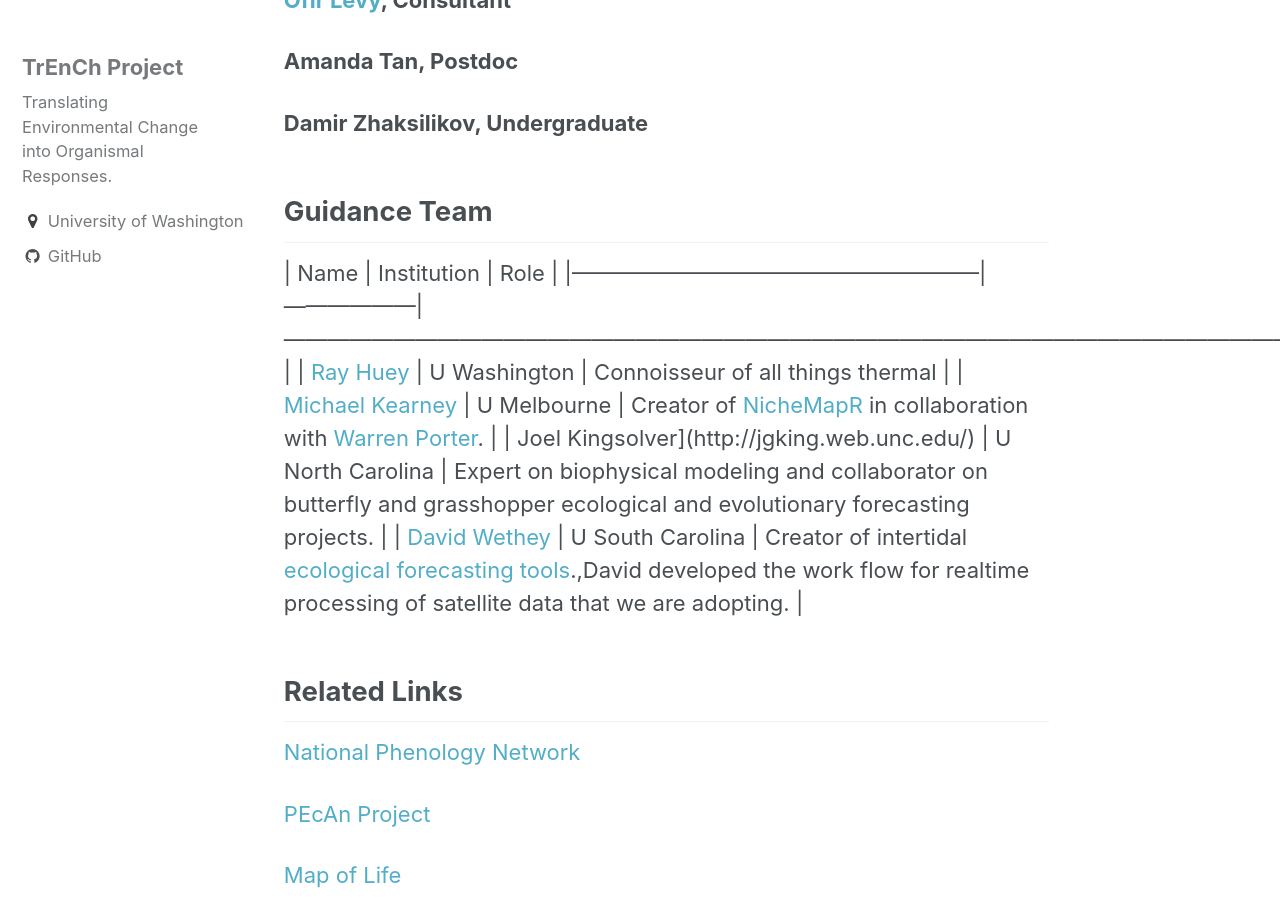
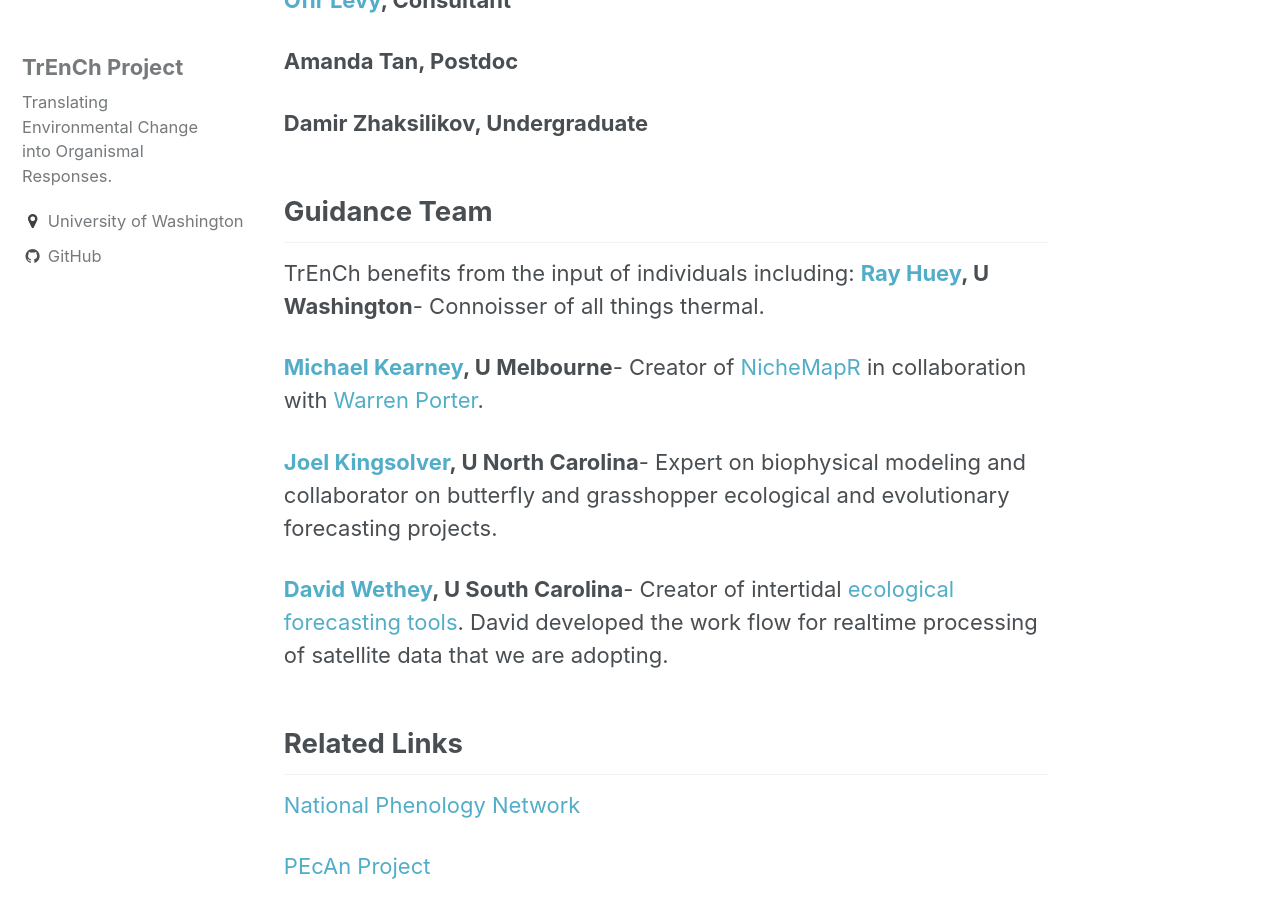
Before and after one commit to trenchproject/trenchproject.github.io, a Jekyll site: the page built from _pages/people.md, in a window 1280 px wide and 900 px high, scrolled down 674 px. Built offline with Jekyll 4.4.1, drawn with Linux system fonts in a browser that asks for light colours.

Commit message:
fixed table situation

```diff
--- a/_pages/people.md
+++ b/_pages/people.md
@@ -21,12 +21,15 @@ header:
 **Damir Zhaksilikov, Undergraduate**
 
 ## Guidance Team
-| Name                                                   | Institution      | Role                                                                                                                                                                                            |
-|--------------------------------------------------------|------------------|-------------------------------------------------------------------------------------------------------------------------------------------------------------------------------------------------|
-| [Ray Huey](http://faculty.washington.edu/hueyrb/)      | U Washington     | Connoisseur of all things thermal                                                                                                                                                               |
-| [Michael Kearney](https://camelunimelb.wordpress.com/) | U Melbourne      | Creator of [NicheMapR](https://github.com/mrke/NicheMapR) in collaboration with [Warren Porter](http://zoology.wisc.edu/faculty/por/por.html).                                                  |
-| Joel Kingsolver](http://jgking.web.unc.edu/)           | U North Carolina | Expert on biophysical modeling and collaborator on butterfly and grasshopper ecological and evolutionary forecasting projects.                                                                  |
-| [David Wethey](http://www.biol.sc.edu/faculty/wethey)  | U South Carolina | Creator of intertidal [ecological forecasting tools](http://tbone.biol.sc.edu/forecasting_test/).,David developed the work flow for realtime processing of satellite data that we are adopting. |
+
+TrEnCh benefits from the input of individuals including:
+**[Ray Huey](http://faculty.washington.edu/hueyrb/), U Washington**- Connoisser of all things thermal.
+
+**[Michael Kearney](https://camelunimelb.wordpress.com/), U Melbourne**- Creator of [NicheMapR](https://github.com/mrke/NicheMapR) in collaboration with [Warren Porter](http://zoology.wisc.edu/faculty/por/por.html).
+
+**[Joel Kingsolver](http://jgking.web.unc.edu/), U North Carolina**- Expert on biophysical modeling and collaborator on butterfly and grasshopper ecological and evolutionary forecasting projects.
+
+**[David Wethey](http://www.biol.sc.edu/faculty/wethey), U South Carolina**- Creator of intertidal [ecological forecasting tools](http://tbone.biol.sc.edu/forecasting_test/).  David developed the work flow for realtime processing of satellite data that we are adopting.
 
 ## Related Links
 
```
